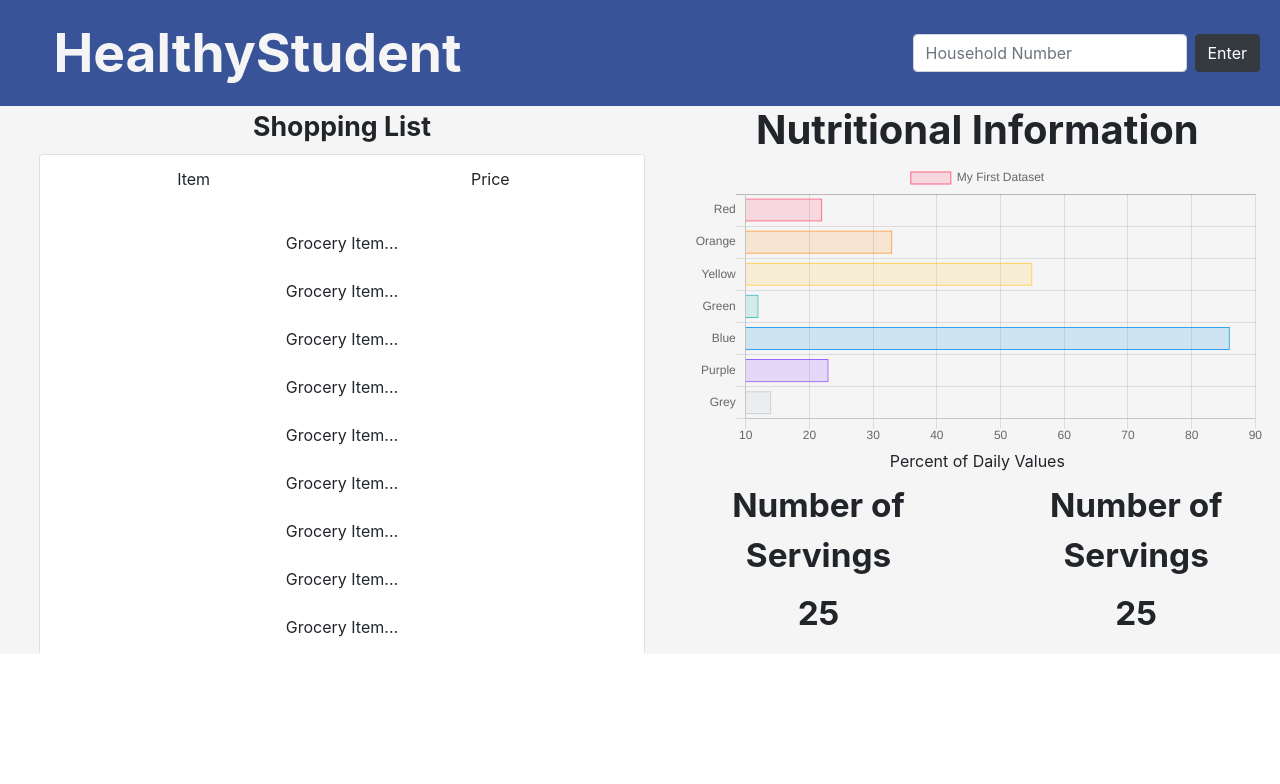
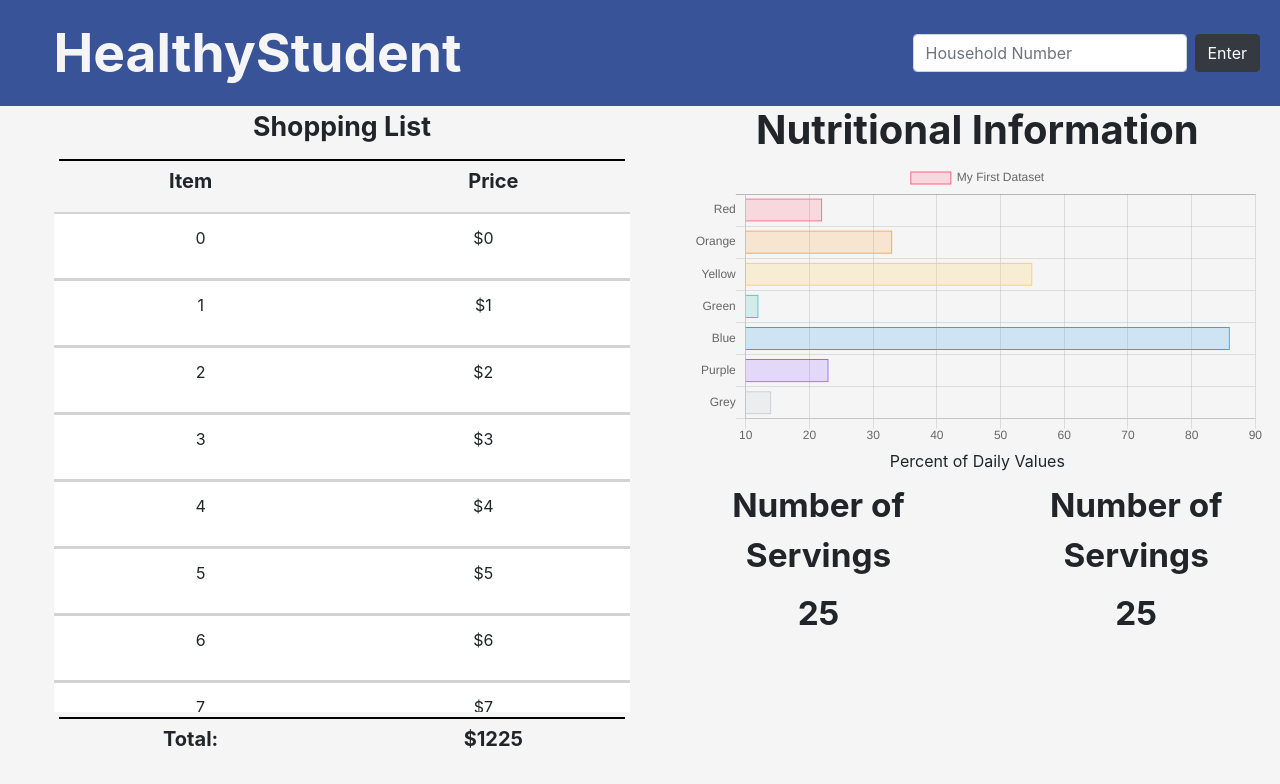
Before and after one commit to RobertPenrod/healthystudentUC, a React (Create React App) app: page / in a window 1280 px wide. Shown: the top 784 px of the page. Built offline with nearby package versions, Linux system fonts and the light colour scheme; no server answers.

Commit message:
List Update

```diff
--- /dev/null
+++ b/src/Components/ListItemRow/ListItemRow.js
@@ -0,0 +1,31 @@
+import React from 'react';
+import 'bootstrap/dist/css/bootstrap.min.css';
+import Row from 'react-bootstrap/Row';
+import Col from 'react-bootstrap/Col';
+import ListGroup from 'react-bootstrap/ListGroup';
+
+
+class ListItemRow extends React.Component{
+
+    render(){
+        const fontStyle={
+            fontWeight: this.props.isBold? 'bolder' : 'normal',
+            fontSize: this.props.isBold? '20px' : '16px'
+        }
+
+        return(
+            <div>
+                <Row>
+                    <Col>
+                        <p style={fontStyle}>{this.props.item}</p>
+                    </Col>
+                    <Col>
+                        <p style={fontStyle}>{this.props.price}</p>
+                    </Col>
+                </Row>
+            </div>
+        )
+    }
+}
+
+export default ListItemRow
--- a/src/Components/ShoppingList/ShoppingList.css
+++ b/src/Components/ShoppingList/ShoppingList.css
@@ -2,3 +2,10 @@
     font-weight: bold;
     font-size: 20pt;
 }
+
+hr{
+    border: none;
+    height: 2px;
+    background: black;
+    margin: 5px;
+}
--- a/src/Components/ShoppingList/ShoppingList.js
+++ b/src/Components/ShoppingList/ShoppingList.js
@@ -6,50 +6,73 @@ import ListGroup from 'react-bootstrap/ListGroup';
 import Row from 'react-bootstrap/Row';
 import Col from 'react-bootstrap/Col';
 
+import ListItemRow from '../ListItemRow/ListItemRow';
+
 class ShoppingList extends React.Component
 {
+    totalPrice
+
+    getData = () => {
+        fetch('https://us-central1-healthystudent.cloudfunctions.net/HealthyStudents-GetData')
+            .then(res => res.json())
+            .then(
+                (result) => {
+                    console.log(result)
+                }
+            )
+    }
+
+    generateList = () => {
+
+        const listGroupItemStyle = {
+            borderTop: '2px solid #D3D3D3',
+            borderBottom: '2px solid #D3D3D3'
+        }
+
+        var comps = []
+        var prices = []
+        var itemCount = 50
+        for(var i = 0; i < itemCount; i++) {
+            prices.push(i);
+            comps.push(
+            <ListGroup.Item style={listGroupItemStyle}>
+                <ListItemRow item={i} price={'$' + prices[i]}/>
+            </ListGroup.Item>
+            );
+        }
+
+        /* Get the total price and add listItemRow component containing it.*/
+        this.totalPrice = 0
+        for(var i = 0; i < itemCount; i++) {
+            this.totalPrice += prices[i]
+        }
+
+        return comps;
+    }
     render()
     {
+        this.getData()
+
         const listStyle = {
             overflowY: 'scroll',
+            overflowX: 'hidden',
             height: '500px',
             horizontal: 'lg'
         }
 
         return (
             <div>
-                <label id="title">Shopping List</label>
-                <ListGroup style={listStyle}>
-                    <ListGroup.Item>
-                        <Row>
-                            <Col>
-                                <p>Item</p>
-                            </Col>
-                            <Col>
-                                <p>Price</p>
-                            </Col>
-                        </Row>
-                    </ListGroup.Item>
-                    <ListGroup.Item>Grocery Item...</ListGroup.Item>
-                    <ListGroup.Item>Grocery Item...</ListGroup.Item>
-                    <ListGroup.Item>Grocery Item...</ListGroup.Item>
-                    <ListGroup.Item>Grocery Item...</ListGroup.Item>
-                    <ListGroup.Item>Grocery Item...</ListGroup.Item>
-                    <ListGroup.Item>Grocery Item...</ListGroup.Item>
-                    <ListGroup.Item>Grocery Item...</ListGroup.Item>
-                    <ListGroup.Item>Grocery Item...</ListGroup.Item>
-                    <ListGroup.Item>Grocery Item...</ListGroup.Item>
-                    <ListGroup.Item>Grocery Item...</ListGroup.Item>
-                    <ListGroup.Item>Grocery Item...</ListGroup.Item>
-                    <ListGroup.Item>Grocery Item...</ListGroup.Item>
-                    <ListGroup.Item>Grocery Item...</ListGroup.Item>
-                    <ListGroup.Item>Grocery Item...</ListGroup.Item>
-                    <ListGroup.Item>Grocery Item...</ListGroup.Item>
-                    <ListGroup.Item>Grocery Item...</ListGroup.Item>
-                    <ListGroup.Item>Grocery Item...</ListGroup.Item>
-                    <ListGroup.Item>Grocery Item...</ListGroup.Item>
-                    <ListGroup.Item>Grocery Item...</ListGroup.Item>
-                </ListGroup>
+                <Col>
+                    <label id="title">Shopping List</label>
+                    <hr/>
+                    <ListItemRow isBold={true} item='Item' price='Price'/>
+                    <ListGroup variant='flush' style={listStyle}>
+                        {this.generateList()}
+                    </ListGroup>
+                    <hr/>
+                    <ListItemRow isBold={true} item='Total:' price={'$' + this.totalPrice}/>
+                </Col>
+                <p></p>
             </div>
         )
     }
```
